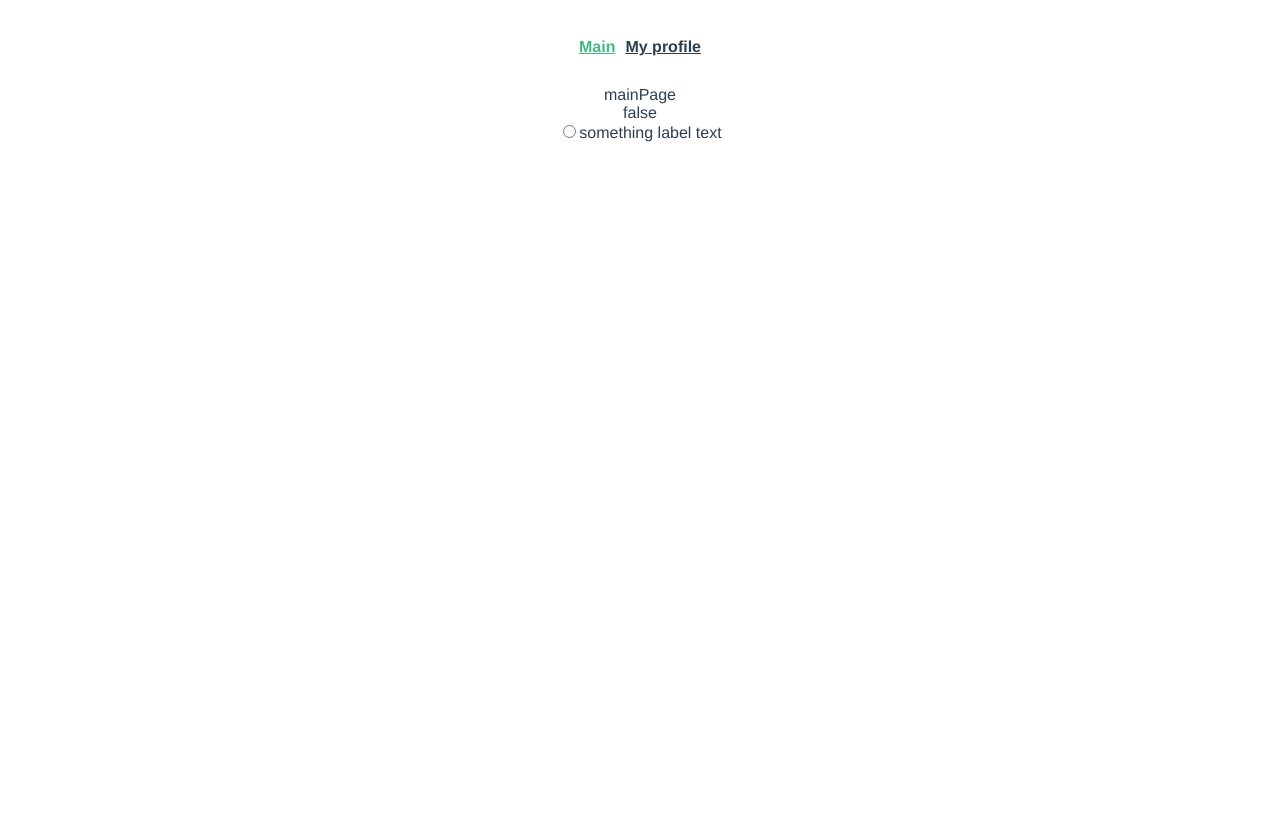
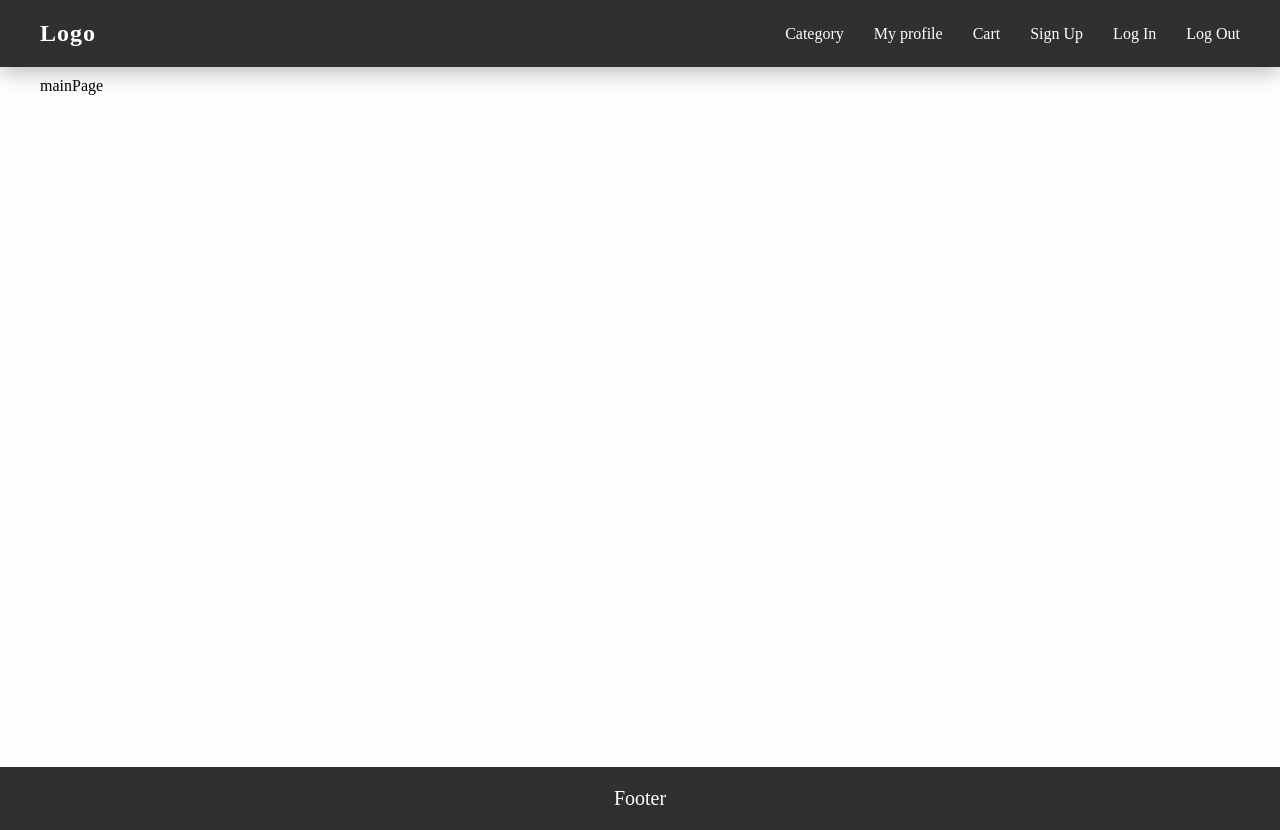
Before and after one commit to MaxymZakharkiv/E-commerce, a Vue app: page / in a window 1280 px wide. Before the commit the page ends 800 px from the top, so only its background shows below. Built offline with nearby package versions, Linux system fonts and the light colour scheme.

Commit message:
add some style and footer

```diff
--- a/src/App.vue
+++ b/src/App.vue
@@ -1,45 +1,22 @@
 <template>
   <router-view />
-  <br />
   <!--  test12345 abcd2jgA@-->
-  {{ test }}
-  <m-radio
-    v-model:checked="test"
-    name="name"
-    id="id"
-    label="something label text"
-  />
 </template>
 
 <script>
 export default {
   data() {
-    return {
-      test: false,
-    }
+    return {}
   },
 }
 </script>
 
 <style>
-#app {
-  font-family: Avenir, Helvetica, Arial, sans-serif;
-  -webkit-font-smoothing: antialiased;
-  -moz-osx-font-smoothing: grayscale;
-  text-align: center;
-  color: #2c3e50;
+* {
+  padding: 0;
+  margin: 0;
 }
-
-nav {
-  padding: 30px;
-}
-
-nav a {
-  font-weight: bold;
-  color: #2c3e50;
-}
-
-nav a.router-link-exact-active {
-  color: #42b983;
+body {
+  background-color: #fcfeff;
 }
 </style>
--- /dev/null
+++ b/src/components/MainComponents/TheFooter.vue
@@ -0,0 +1,20 @@
+<template>
+  <footer class="footer">Footer</footer>
+</template>
+
+<script>
+export default {
+  name: 'TheFooter',
+}
+</script>
+
+<style scoped>
+.footer {
+  margin-top: 10px;
+  background-color: #303030;
+  padding: 20px;
+  color: white;
+  text-align: center;
+  font-size: 20px;
+}
+</style>
--- a/src/components/MainComponents/TheHeader.vue
+++ b/src/components/MainComponents/TheHeader.vue
@@ -1,8 +1,31 @@
 <template>
-  <nav class="nav">
-    <router-link :to="{ name: 'main-page' }">Main</router-link>
-    <router-link :to="{ name: 'my-account' }">My profile</router-link>
-  </nav>
+  <header class="header">
+    <div class="container">
+      <div class="header__content">
+        <router-link class="logo" :to="{ name: 'main-page' }">Logo</router-link>
+        <nav class="nav">
+          <router-link class="link-nav" :to="{ name: 'main-page' }"
+            >Category</router-link
+          >
+          <router-link class="link-nav" :to="{ name: 'my-account' }"
+            >My profile</router-link
+          >
+          <router-link class="link-nav" :to="{ name: 'my-account' }"
+            >Cart</router-link
+          >
+          <router-link class="link-nav" :to="{ name: 'my-account' }"
+            >Sign Up</router-link
+          >
+          <router-link class="link-nav" :to="{ name: 'my-account' }"
+            >Log In</router-link
+          >
+          <router-link class="link-nav" :to="{ name: 'my-account' }"
+            >Log Out</router-link
+          >
+        </nav>
+      </div>
+    </div>
+  </header>
 </template>
 
 <script>
@@ -12,7 +35,51 @@ export default {
 </script>
 
 <style scoped>
+.header {
+  background-color: #303030;
+  box-shadow: 0 6px 20px rgba(0, 0, 0, 0.25);
+  margin-bottom: 10px;
+}
+
+.container {
+  max-width: 1200px;
+  margin: 0 auto;
+}
+
+.header__content {
+  display: flex;
+  align-items: center;
+  justify-content: space-between;
+  padding: 20px 0;
+}
+
 .nav > *:not(:last-child) {
-  margin-right: 10px;
+  margin-right: 30px;
+}
+
+.logo {
+  font-size: 24px;
+  font-weight: 800;
+  color: white;
+  cursor: pointer;
+  letter-spacing: 1px;
+  text-decoration: none;
+}
+.logo:hover {
+  color: #e00226;
+  transition: all 0.35s ease;
+}
+
+.link-nav {
+  text-decoration: none;
+  color: white;
+  font-size: 16px;
+  border-bottom: 2px solid transparent;
+  padding-bottom: 5px;
+}
+.link-nav:hover {
+  color: #e00226;
+  border-color: #e00226;
+  transition: all 0.35s linear;
 }
 </style>
--- a/src/layouts/MainLayout.vue
+++ b/src/layouts/MainLayout.vue
@@ -1,17 +1,31 @@
 <template>
   <TheHeader />
-  <router-view></router-view>
+  <main class="content">
+    <div class="container">
+      <router-view></router-view>
+    </div>
+  </main>
+  <TheFooter />
 </template>
 
 <script>
 import TheHeader from '@/components/MainComponents/TheHeader'
-
+import TheFooter from '@/components/MainComponents/TheFooter'
 export default {
   components: {
     TheHeader,
+    TheFooter,
   },
   name: 'MainLayout',
 }
 </script>
 
-<style scoped></style>
+<style scoped>
+.content {
+  min-height: calc(100vh - 120px);
+}
+.container {
+  max-width: 1200px;
+  margin: 0 auto;
+}
+</style>
```
